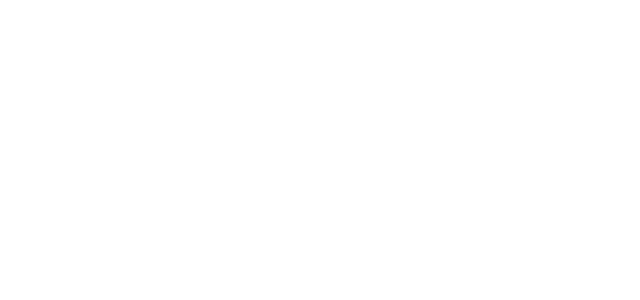
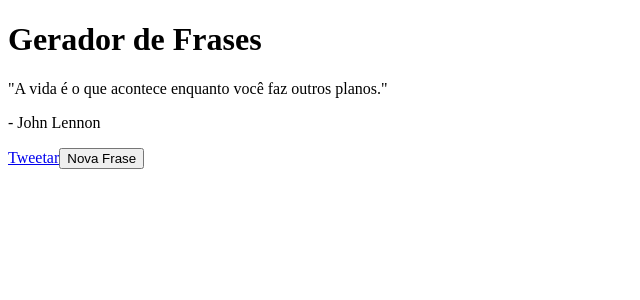
Before and after one commit to danielaleao83-glitch/front-end, a React (Vite) app: page / in a window 1280 px wide. Shown: the top 300 px of the page, without its empty margins (0-640 px from the left). Built offline with nearby package versions, Linux system fonts and the light colour scheme.

Commit message:
fix: corrigir componente App

```diff
--- a/src/main.jsx
+++ b/src/main.jsx
@@ -1,9 +1,9 @@
 import React from "react";
 import ReactDOM from "react-dom/client";
-import app from "./app.jsx";
+import App from "./app.jsx";
 
 ReactDOM.createRoot(document.getElementById("root")).render(
   <React.StrictMode>
-    <app />
+    <App />
   </React.StrictMode>
 );
```
